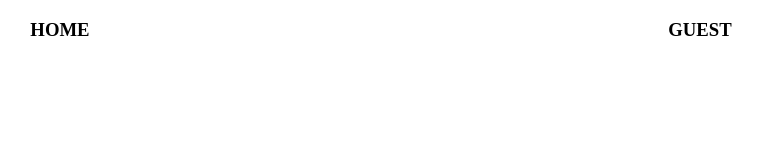
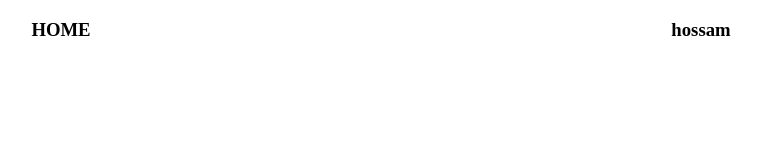
Before and after one commit to engMohamed1994/demos, a website built with Vite: page index.html in a window 1280 px wide. Shown: the full height of the page, 259-1022 px from the left. Built offline with nearby package versions, Linux system fonts and the light colour scheme.

Commit message:
update header

```diff
--- a/index.html
+++ b/index.html
@@ -8,7 +8,7 @@
                 <h3>HOME</h3>
             </div>
             <div>
-                <h3>GUEST</h3>
+                <h3>hossam</h3>
             </div>
         </div>
         <script src="index.js"></script>
```
